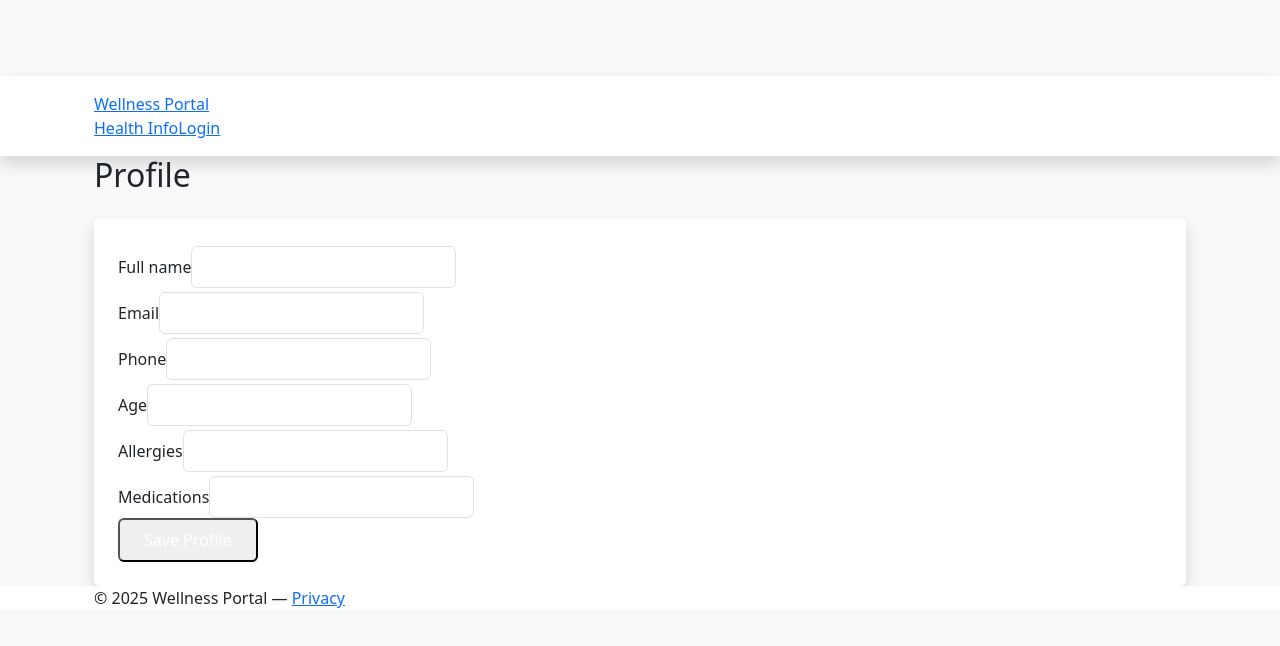
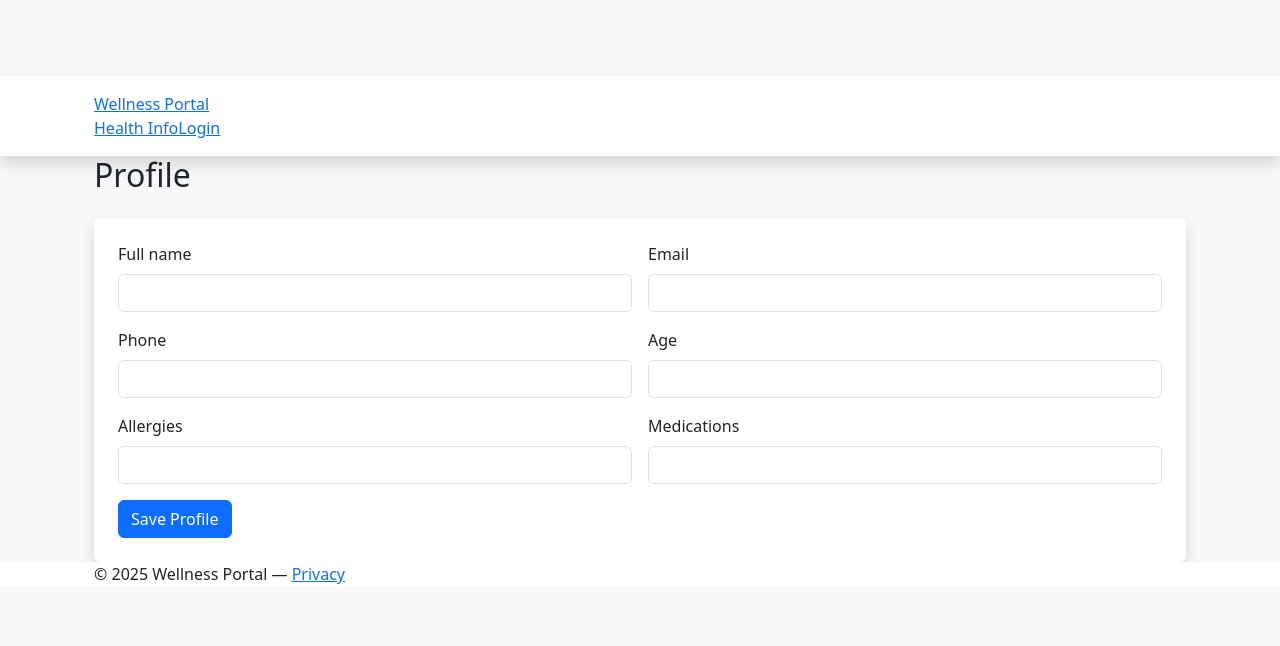
Before and after one commit to Arunpandi04/HealthCare_Wellness, a React (Vite) app: page /patient/profile in a window 1280 px wide. Shown: the top 646 px of the page. Built offline with nearby package versions, Linux system fonts and the light colour scheme.

Commit message:
style implementation

```diff
--- a/src/components/ProfileEditor.jsx
+++ b/src/components/ProfileEditor.jsx
@@ -1,6 +1,6 @@
 import React, { useState } from 'react'
 
-export function ProfileEditor(){
+export function ProfileEditor() {
   const [name, setName] = useState('')
   const [email, setEmail] = useState('')
   const [phone, setPhone] = useState('')
@@ -8,7 +8,7 @@ export function ProfileEditor(){
   const [allergies, setAllergies] = useState('')
   const [medications, setMedications] = useState('')
 
-  function handleSave(e){
+  function handleSave(e) {
     e.preventDefault()
     console.log('profile update', { name, email, phone, age, allergies, medications })
     alert('Profile updated locally. Implement API call to persist changes.')
@@ -16,32 +16,37 @@ export function ProfileEditor(){
 
   return (
     <form onSubmit={handleSave} className="bg-white p-4 rounded shadow space-y-3">
-      <div>
-        <label className="block text-sm">Full name</label>
-        <input value={name} onChange={e=>setName(e.target.value)} className="mt-1 block w-full border px-3 py-2 rounded" />
+      <div className="card-body">
+        <div className="row g-3">
+
+          <div className="col-md-6">
+            <label className="form-label">Full name</label>
+            <input value={name} onChange={e => setName(e.target.value)} className="form-control" />
           </div>
-      <div>
-        <label className="block text-sm">Email</label>
-        <input type="email" value={email} onChange={e=>setEmail(e.target.value)} className="mt-1 block w-full border px-3 py-2 rounded" />
+          <div className="col-md-6">
+            <label className="form-label">Email</label>
+            <input type="email" value={email} onChange={e => setEmail(e.target.value)} className="form-control" />
           </div>
-      <div>
-        <label className="block text-sm">Phone</label>
-        <input value={phone} onChange={e=>setPhone(e.target.value)} className="mt-1 block w-full border px-3 py-2 rounded" />
+          <div className="col-md-6">
+            <label className="form-label">Phone</label>
+            <input value={phone} onChange={e => setPhone(e.target.value)} className="form-control" />
           </div>
-      <div>
-        <label className="block text-sm">Age</label>
-        <input type="number" value={age} onChange={e=>setAge(e.target.value)} className="mt-1 block w-full border px-3 py-2 rounded" />
+          <div className="col-md-6">
+            <label className="form-label">Age</label>
+            <input type="number" value={age} onChange={e => setAge(e.target.value)} className="form-control" />
           </div>
-      <div>
-        <label className="block text-sm">Allergies</label>
-        <input value={allergies} onChange={e=>setAllergies(e.target.value)} className="mt-1 block w-full border px-3 py-2 rounded" />
+          <div className="col-md-6">
+            <label className="form-label">Allergies</label>
+            <input value={allergies} onChange={e => setAllergies(e.target.value)} className="form-control" />
           </div>
-      <div>
-        <label className="block text-sm">Medications</label>
-        <input value={medications} onChange={e=>setMedications(e.target.value)} className="mt-1 block w-full border px-3 py-2 rounded" />
+          <div className="col-md-6">
+            <label className="form-label">Medications</label>
+            <input value={medications} onChange={e => setMedications(e.target.value)} className="form-control" />
           </div>
           <div className="flex justify-end">
-        <button type="submit" className="bg-yellow-600 text-white px-4 py-2 rounded">Save Profile</button>
+            <button type="submit" className="btn btn-primary">Save Profile</button>
+          </div>
+        </div>
       </div>
     </form>
   )
```
Lines whose indentation alone changed are shown as unchanged.
